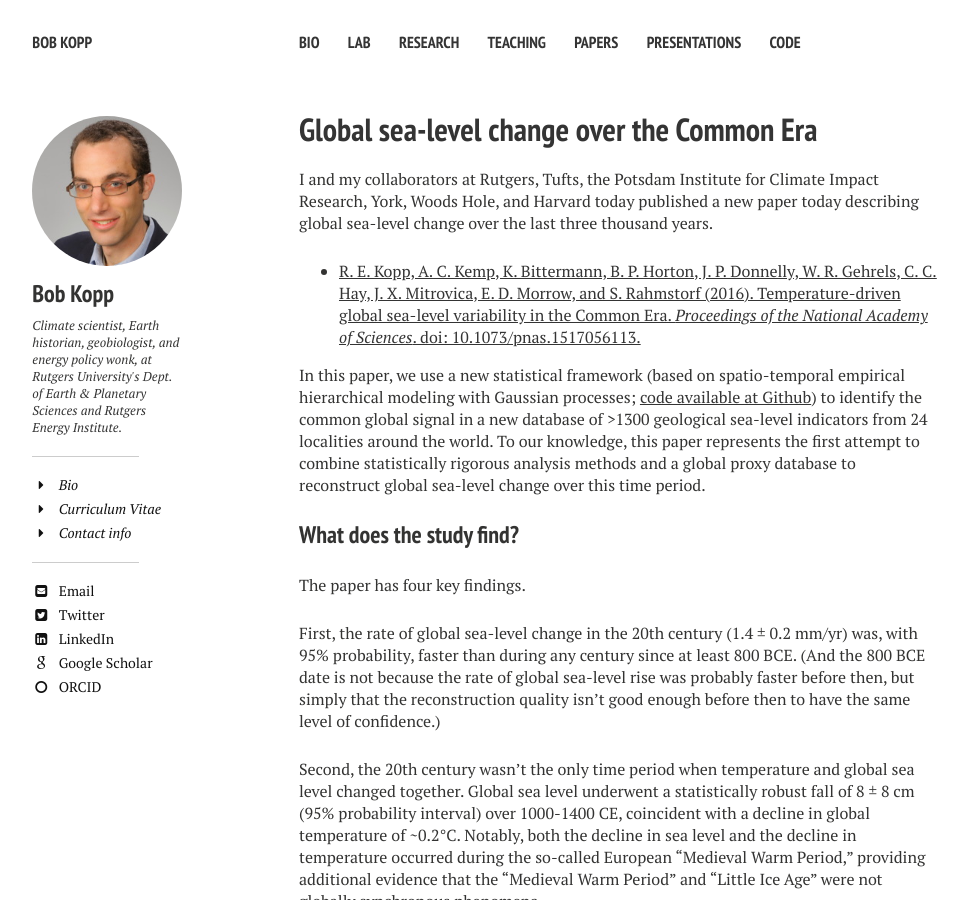
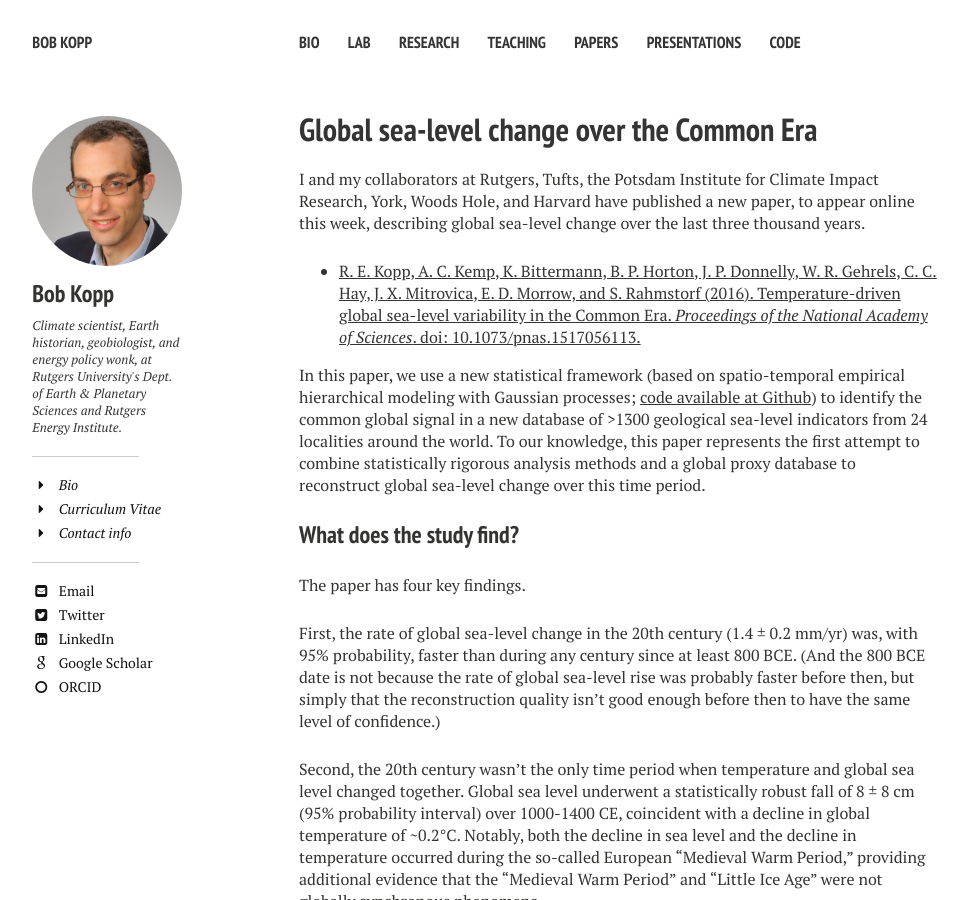
Before and after one commit to mrke/bobkopp.github.io, a Jekyll site: the page built from _posts/2016-02-22-160222-pnas-commonera.md, in a window 1280 px wide and 900 px high. Shown: the whole window, without its empty margins (21-988 px from the left). Built offline with Jekyll 4.4.1, drawn with Linux system fonts in a browser that asks for light colours; nearby versions of some CDN libraries.

Commit message:
Update release time

```diff
--- a/_posts/2016-02-22-160222-pnas-commonera.md
+++ b/_posts/2016-02-22-160222-pnas-commonera.md
@@ -1,12 +1,12 @@
 ---
 layout: post
 title: "Global sea-level change over the Common Era"
-excerpt: "I and my collaborators at Rutgers, Tufts, the Potsdam Institute for Climate Impacts Research, York, Woods Hole, and Harvard today published a new paper describing global sea-level change over the last three thousand years."
+excerpt: "I and my collaborators at Rutgers, Tufts, the Potsdam Institute for Climate Impact Research, York, Woods Hole, and Harvard have published a new paper, to appear online this week, describing global sea-level change over the last three thousand years."
 tags: [climate change, sea level]
 comments: false
 ---
 
-I and my collaborators at Rutgers, Tufts, the Potsdam Institute for Climate Impact Research, York, Woods Hole, and Harvard today published a new paper today describing global sea-level change over the last three thousand years.
+I and my collaborators at Rutgers, Tufts, the Potsdam Institute for Climate Impact Research, York, Woods Hole, and Harvard have published a new paper, to appear online this week, describing global sea-level change over the last three thousand years.
 
 * [R. E. Kopp, A. C. Kemp, K. Bittermann, B. P. Horton, J. P. Donnelly, W. R. Gehrels, C. C. Hay, J. X. Mitrovica, E. D. Morrow, and S. Rahmstorf (2016). Temperature-driven global sea-level variability in the Common Era. _Proceedings of the National Academy of Sciences_. doi: 10.1073/pnas.1517056113.](http://dx.doi.org/10.1073/pnas.1517056113)
 
```
